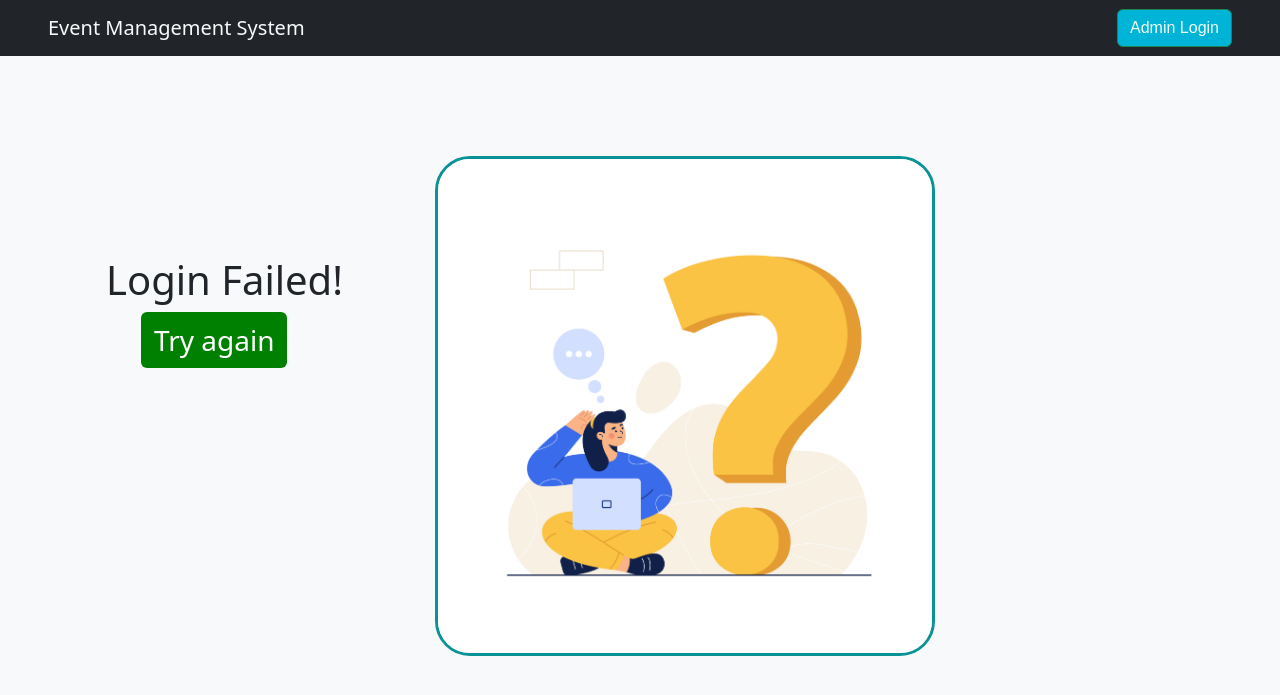
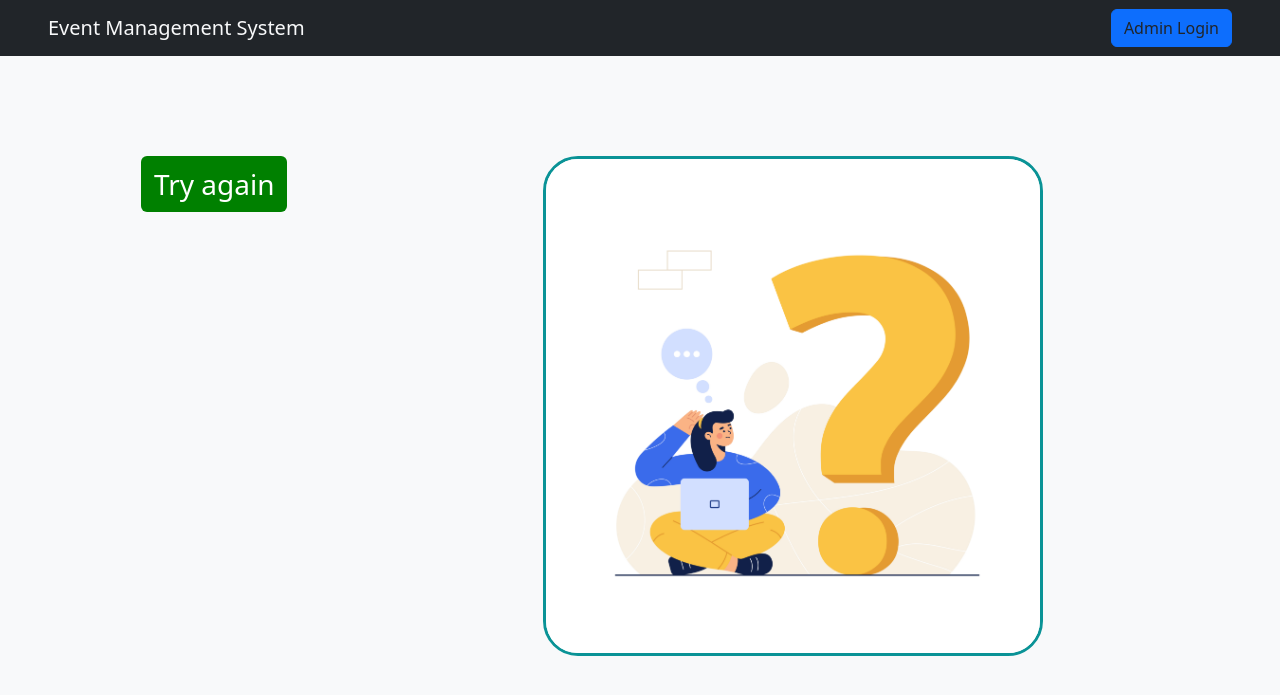
Before and after one commit to TanmayPatil105/event-management-system, a Flask app: page /loginfail in a window 1280 px wide. Shown: the top 695 px of the page. Run offline with Flask 2, Linux system fonts and the light colour scheme.

Commit message:
Added Redirection and updated Queries

```diff
--- a/app.py
+++ b/app.py
@@ -20,16 +20,16 @@ def renderLoginPage():
         Email = request.form['Email']
 
         if len(Mobile) != 10:
-            return render_template('index.html',events = events,branchs = branch, errors = ["Invalid Mobile Number!"])
+            return render_template('loginfail.html',errors = ["Invalid Mobile Number!"])
 
         if Email[-4:] != '.com':
-            return render_template('index.html',events = events,branchs = branch, errors = ["Invalid Email!"])
+            return render_template('loginfail.html', errors = ["Invalid Email!"])
 
         if len(runQuery("SELECT * FROM participants WHERE event_id={} AND mobile={}".format(Event,Mobile))) > 0 :
-            return render_template('index.html',events = events,branchs = branch, errors = ["Student already Registered for the Event!"])
+            return render_template('loginfail.html', errors = ["Student already Registered for the Event!"])
 
         if runQuery("SELECT COUNT(*) FROM participants WHERE event_id={}".format(Event)) >= runQuery("SELECT participants FROM events WHERE event_id={}".format(Event)):
-            return render_template('index.html',events = events,branchs = branch, errors = ["Participants count fullfilled Already!"])
+            return render_template('loginfail.html', errors = ["Participants count fullfilled Already!"])
 
         runQuery("INSERT INTO participants(event_id,fullname,email,mobile,college,branch_id) VALUES({},\"{}\",\"{}\",\"{}\",\"COEP\",\"{}\");".format(Event,Name,Email,Mobile,Branch_id))
 
@@ -39,7 +39,7 @@ def renderLoginPage():
 
 
 
-@app.route('/loginfail')
+@app.route('/loginfail',methods=['GET'])
 def renderLoginFail():
     return render_template('loginfail.html')
 
@@ -85,6 +85,8 @@ def rendereventinfo():
         return '<h2>Sorry, We have no upcoming events &#128546;<h2>'
     else:
         return render_template('events_info.html',events = events)
+
+
 def runQuery(query):
     try:
         db = mysql.connector.connect(
--- a/templates/events.html
+++ b/templates/events.html
@@ -39,7 +39,7 @@
             <div class="col-md-4">
             </div>
             <div class="border border-dark">
-                <div style="border-radius:12px;position:relative;"class="w3-container "><h2 style="font-weight:bold;font-family:popins;text-align:center;"> &bull; Event Addition form  &bull;</h2></div>
+                <div style="border-radius:12px;position:relative;"class="w3-container "><h2 style="font-weight:bold;text-align:center;">  Event Addition form  </h2></div>
                 <form class="" method="post">
                 <div class="row bg-dark text-light">
                     <div class="px-5 bg-dark">
--- a/templates/index.html
+++ b/templates/index.html
@@ -15,6 +15,7 @@
         <nav class="navbar navbar-light bg-dark justify-content-between text-light px-5" style="height: 100px;">
             <a class="navbar-brand text-light">COEP Event Management</a>
             <form class="form-inline">
+                <a href="/eventinfo" class="btn btn-outline-primary my-2 my-sm-0 bg-primary text-dark" type="submit">Events Info</a>
                 <a href="/admin" class="btn btn-outline-primary my-2 my-sm-0 bg-primary text-dark" type="submit">Admin Login</a>
             </form>
         </nav>
--- a/templates/loginfail.html
+++ b/templates/loginfail.html
@@ -18,7 +18,7 @@
         <nav class="navbar navbar-light bg-dark justify-content-between text-light px-5">
             <a class="navbar-brand text-light">Event Management System</a>
             <form class="form-inline">
-                <button class="btn btn-outline-success my-2 my-sm-0" type="submit"style="font-family :arial;color:#f1faee;background-color:#00b4d8;">Admin Login</button>
+              <a href="/admin" class="btn btn-outline-primary my-2 my-sm-0 bg-primary text-dark" type="submit">Admin Login</a>
             </form>
         </nav>
     </div>
@@ -26,14 +26,15 @@
 
     </div>
     <div class="row">
-      <div class="col-md-4 px-5">
-        <div class="h1" style="margin-top:100px;margin-left:70px">Login Failed!</div>
-        <a class="btn"href="/admin" style="color:white; background-color:green;margin-left:105px;font-size:28px;">Try again</a>
+      <div class="col-md-5 px-5">
+        {% for error in errors %}
+          <div class="h3" style="margin-top:100px;margin-left:70px">{{error}}</div>
+        {% endfor %}
+        <a class="btn"href="/" style="color:white; background-color:green;margin-left:105px;font-size:28px;">Try again</a>
       </div>
       <div class="col-md-4">
         <img src="../static/images/tryagain2.jpg" alt="" style="border:solid #0a9396; border-radius:35px; width:500px;margin-right:210px;">
       </div>
     </div>
-    <script type="text/javascript" src="{{ url_for('static',filename='app.js') }}"></script>
 </body>
 </html>
```
